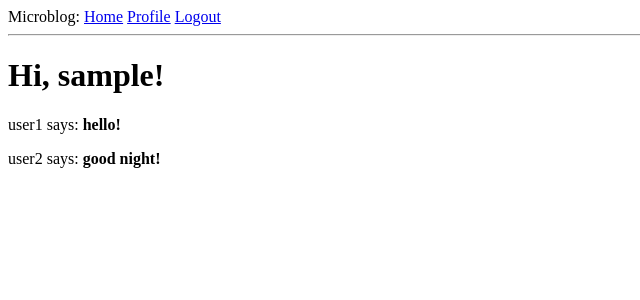
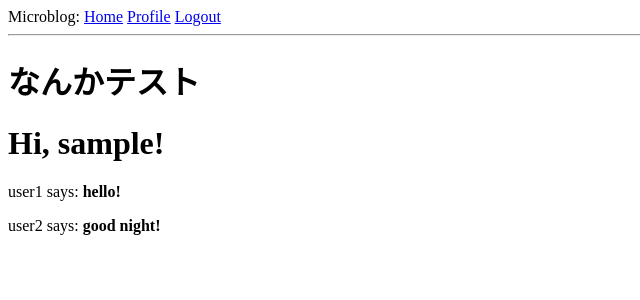
Before and after one commit to 64chords/flask-mega-tutorial, a Flask app: page / in a window 1280 px wide. Shown: the top 300 px of the page, without its empty margins (0-640 px from the left). Run offline with Flask 2, Linux system fonts and the light colour scheme; the visitor is signed in with stand-in values (Sample User, id 1); data comes from the database, SQL or seed files in the repository.

Commit message:
なんかテスト

```diff
--- a/app/templates/index.html
+++ b/app/templates/index.html
@@ -1,6 +1,7 @@
 {% extends "base.html" %}
 
 {% block content %}
+    <h1>なんかテスト</h1>
     <h1>Hi, {{ current_user.username }}!</h1>
     {% for post in posts %}
     <div><p>{{ post.author.username }} says: <b>{{ post.body }}</b></p></div>
```
